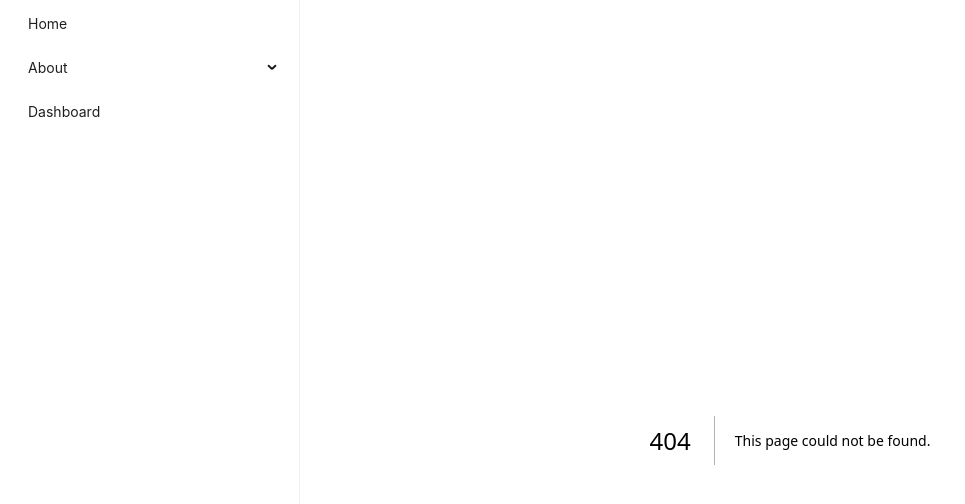
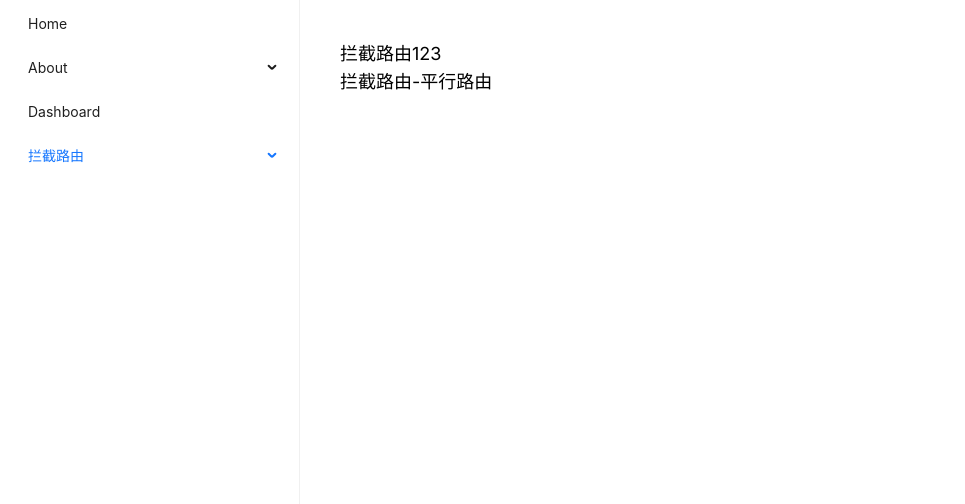
Before and after one commit to fanmucc/nextjs-demo1, a Next.js app: page /intercept-route in a window 1280 px wide. Before the commit this address had no page. Shown: the top 504 px of the page, without its empty margins (0-965 px from the left). Built offline with nearby package versions, Linux system fonts and the light colour scheme.

Commit message:
Feat: 拦截路由

```diff
--- a/src/app/about/about1/layout.js
+++ b/src/app/about/about1/layout.js
@@ -4,8 +4,14 @@ export default ({ children, team, analytics }) => {
 			{/* {children} */}
 			<div>
 				这是平行路由
-				<div>{analytics}</div>
-				<div>{team}</div>
+				<div className='grid grid-rows-2 grid-cols-2 gap-4'>
+					<div className='col-span-1 border-solid border-1 shadow-sm p-16'>
+						{analytics}
+					</div>
+					<div className='col-span-1 border-solid border-1 shadow-sm p-16'>
+						{team}
+					</div>
+				</div>
 			</div>
 		</div>
 	);
--- /dev/null
+++ b/src/app/intercept-route/@modal/(.)photo/[id]/default.js
@@ -0,0 +1,3 @@
+export default () => {
+	return null;
+};
--- /dev/null
+++ b/src/app/intercept-route/@modal/(.)photo/[id]/page.js
@@ -0,0 +1,17 @@
+const photos = [
+	{ id: "1", src: "http://placekitten.com/200/200" },
+	{ id: "2", src: "http://placebear.com/200/200" },
+];
+
+export default ({ params: { id } }) => {
+	console.log("=====", id);
+	const photo = photos.find((p) => p.id === id);
+	return (
+		<div className='modal'>
+			<img
+				style={{ width: "200", position: "fixed", top: "120px" }}
+				src={photo.src}
+			/>
+		</div>
+	);
+};
--- /dev/null
+++ b/src/app/intercept-route/@modal/default.js
@@ -0,0 +1,3 @@
+export default () => {
+	return <div>拦截路由-平行路由</div>;
+};
--- /dev/null
+++ b/src/app/intercept-route/@modal/pages.js
@@ -0,0 +1,3 @@
+export default () => {
+	return <div>拦截路由-平行路由</div>;
+};
--- /dev/null
+++ b/src/app/intercept-route/default.js
@@ -0,0 +1,3 @@
+export default () => {
+	return <div>拦截路由-default-最外层页面</div>;
+};
--- /dev/null
+++ b/src/app/intercept-route/layout.js
@@ -0,0 +1,18 @@
+import Link from "next/link";
+const photos = [
+	{ id: "1", src: "http://placekitten.com/200/200" },
+	{ id: "2", src: "http://placebear.com/200/200" },
+];
+
+export default ({ children, modal }) => {
+	return (
+		<div>
+			{children}
+			<div>
+				<div className='grid grid-rows-2 grid-cols-auto gap-4'>
+					<div>{modal}</div>
+				</div>
+			</div>
+		</div>
+	);
+};
--- /dev/null
+++ b/src/app/intercept-route/page.js
@@ -0,0 +1,3 @@
+export default () => {
+	return <div>拦截路由123</div>;
+};
--- /dev/null
+++ b/src/app/intercept-route/photo/[id]/page.js
@@ -0,0 +1,20 @@
+const photos = [
+	{ id: "1", src: "http://placekitten.com/200/200" },
+	{ id: "2", src: "http://placebear.com/200/200" },
+];
+
+export default ({ params: { id } }) => {
+	console.log("=====", id);
+	const photo = photos.find((p) => p.id === id);
+	return (
+		<img
+			style={{
+				width: "50%",
+				display: "block",
+				marginLeft: "auto",
+				marginRight: "auto",
+			}}
+			src={photo.src}
+		/>
+	);
+};
--- /dev/null
+++ b/src/app/intercept-route/photo/page.js
@@ -0,0 +1,17 @@
+import Link from "next/link";
+const photos = [
+	{ id: "1", src: "http://placekitten.com/200/200" },
+	{ id: "2", src: "http://placebear.com/200/200" },
+];
+
+export default () => {
+	return (
+		<div>
+			{photos.map(({ id, src }) => (
+				<Link key={id} href={`/intercept-route/photo/${id}`}>
+					<img width='100' src={src} />
+				</Link>
+			))}
+		</div>
+	);
+};
--- a/src/app/template.js
+++ b/src/app/template.js
@@ -25,6 +25,11 @@ export default ({ children, params }) => {
 			getItem("About2", "/about/about2"),
 		]),
 		getItem("Dashboard", "/dashboard", null),
+		getItem("拦截路由", "/intercept", null, [
+			getItem("拦截路由", "/intercept-route", null),
+			getItem("拦截路由-图片落地页", "/intercept-route/photo", null),
+			getItem("拦截路由-图片展示", "/intercept-route/photo/1", null),
+		]),
 	]);
 
 	let [pathKey, setPathKey] = useState(["/"]);
```
